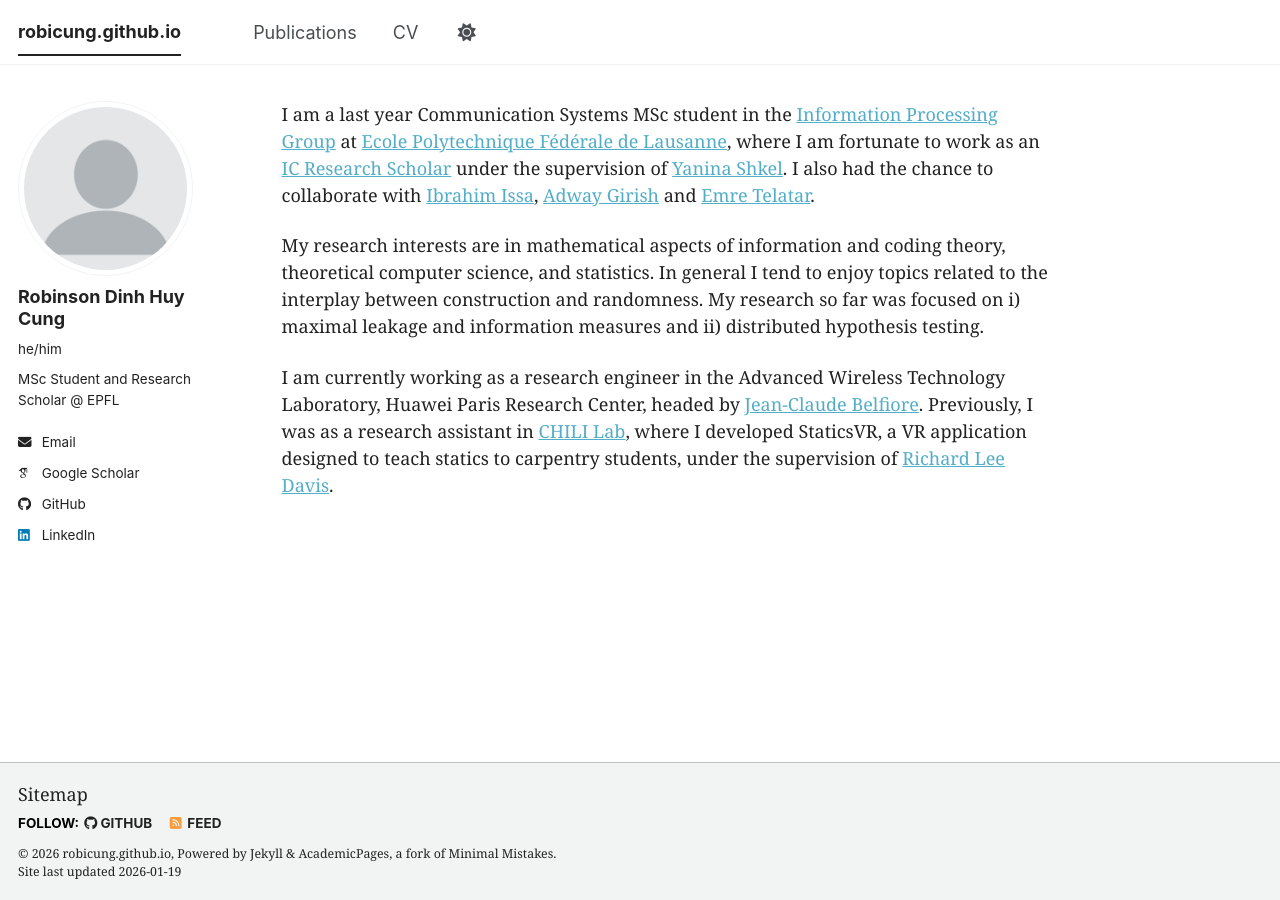
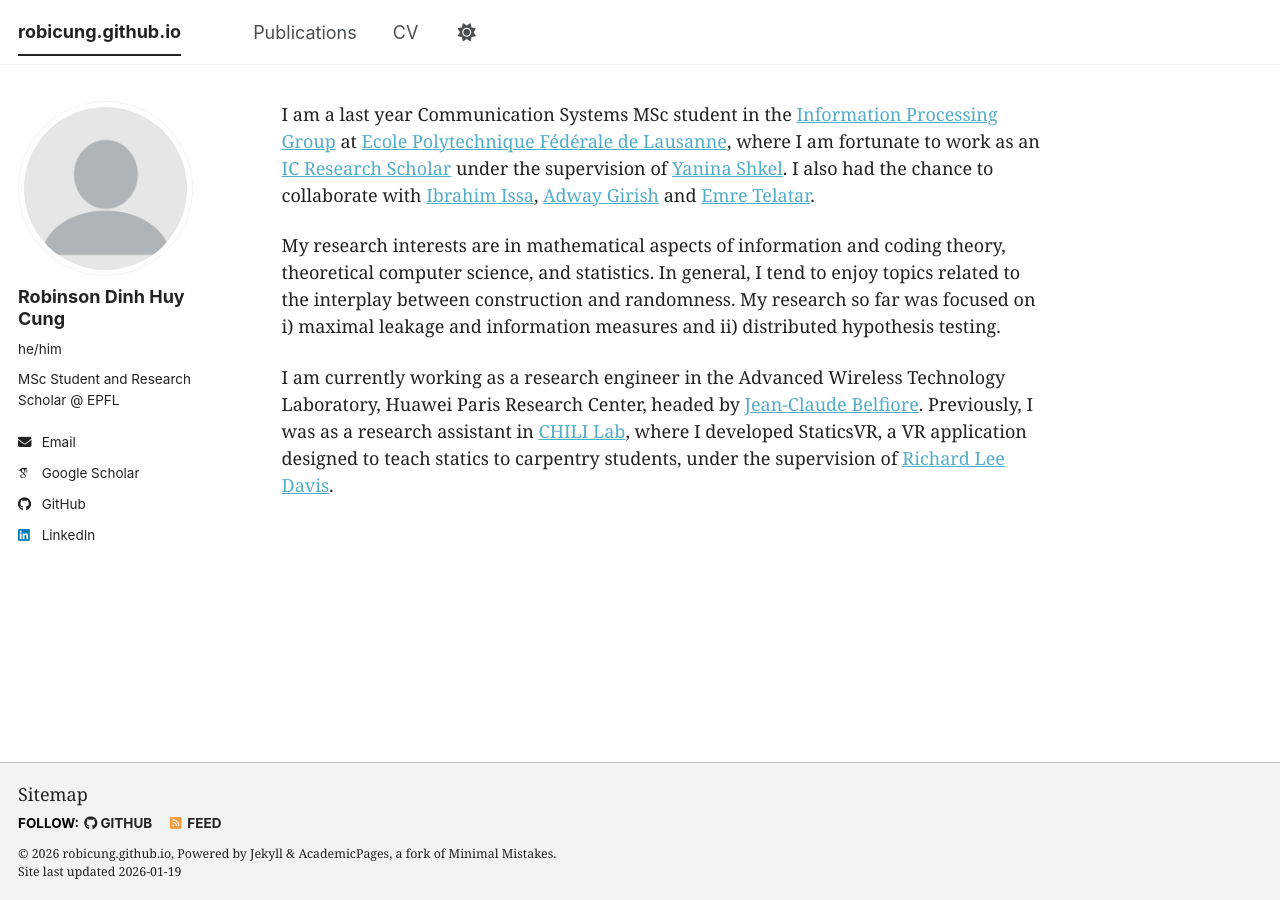
Before and after one commit to robicung/robicung.github.io, a Jekyll site: the page built from _pages/about.md, in a window 1280 px wide. Built offline with Jekyll 4.4.1, drawn with Linux system fonts in a browser that asks for light colours; some web fonts are replaced; a script bundle is joined from its source files by our own code; library files that are not in the unit come from our copies.

```diff
--- a/_pages/about.md
+++ b/_pages/about.md
@@ -9,6 +9,6 @@ redirect_from:
 
 I am a last year Communication Systems MSc student in the [Information Processing Group](https://www.epfl.ch/schools/ic/ipg/) at [Ecole Polytechnique Fédérale de Lausanne](https://www.epfl.ch/en/), where I am fortunate to work as an [IC Research Scholar](https://www.epfl.ch/schools/ic/education/master/research-scholars/) under the supervision of [Yanina Shkel](https://theory.epfl.ch/yanina/). I also had the chance to collaborate with [Ibrahim Issa](https://www.aub.edu.lb/pages/profile.aspx?memberId=ii19), [Adway Girish](https://adwaygirish.github.io/) and [Emre Telatar](https://people.epfl.ch/emre.telatar).
 
-My research interests are in mathematical aspects of information and coding theory, theoretical computer science, and statistics. In general I tend to enjoy topics related to the interplay between construction and randomness. My research so far was focused on i) maximal leakage and information measures and ii) distributed hypothesis testing.
+My research interests are in mathematical aspects of information and coding theory, theoretical computer science, and statistics. In general, I tend to enjoy topics related to the interplay between construction and randomness. My research so far was focused on i) maximal leakage and information measures and ii) distributed hypothesis testing.
 
 I am currently working as a research engineer in the Advanced Wireless Technology Laboratory, Huawei Paris Research Center, headed by [Jean-Claude Belfiore](https://fr.linkedin.com/in/jcbelfiore). Previously, I was as a research assistant in [CHILI Lab](https://www.epfl.ch/labs/chili/fr/chili/), where I developed StaticsVR, a VR application designed to teach statics to carpentry students, under the supervision of [Richard Lee Davis](https://www.kth.se/profile/rldavis).
```
